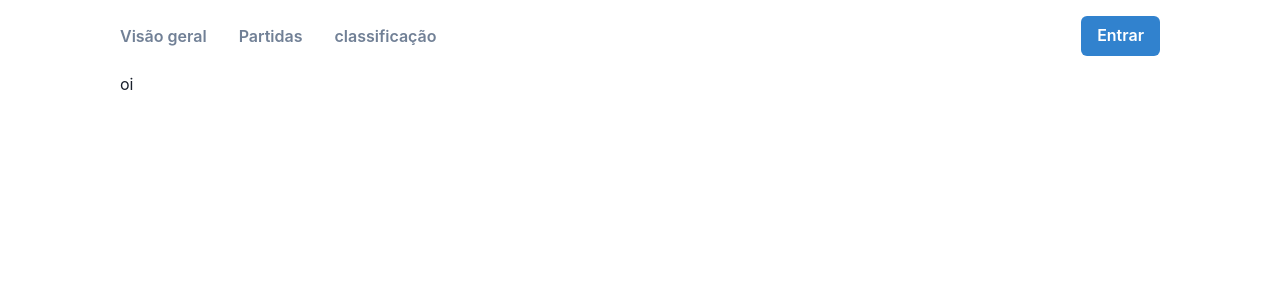
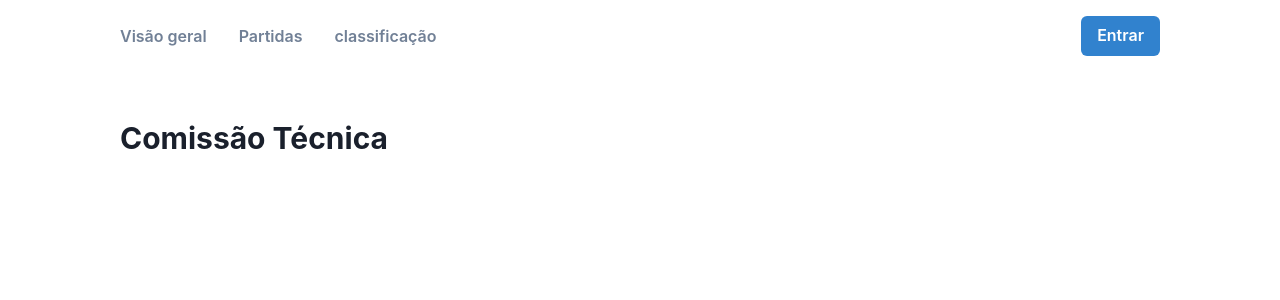
Before and after one commit to Daanilo-s19/volley-tournament-web, a Next.js app: page /visao-geral/comissao-tecnica in a window 1280 px wide. Shown: the top 300 px of the page. Built offline with nearby package versions, Linux system fonts and the light colour scheme.

Commit message:
feat: add heading to coaching staff page

```diff
--- a/src/modules/overview/pages/CoachingStaff/index.tsx
+++ b/src/modules/overview/pages/CoachingStaff/index.tsx
@@ -1,3 +1,11 @@
+import { Box, Heading } from "@chakra-ui/react";
+
 export default function CoachingStaff() {
-  return <div>oi</div>;
+  return (
+    <Box>
+      <Heading as="h3" size="lg" margin="48px 0 0">
+        Comissão Técnica
+      </Heading>
+    </Box>
+  );
 }
```
